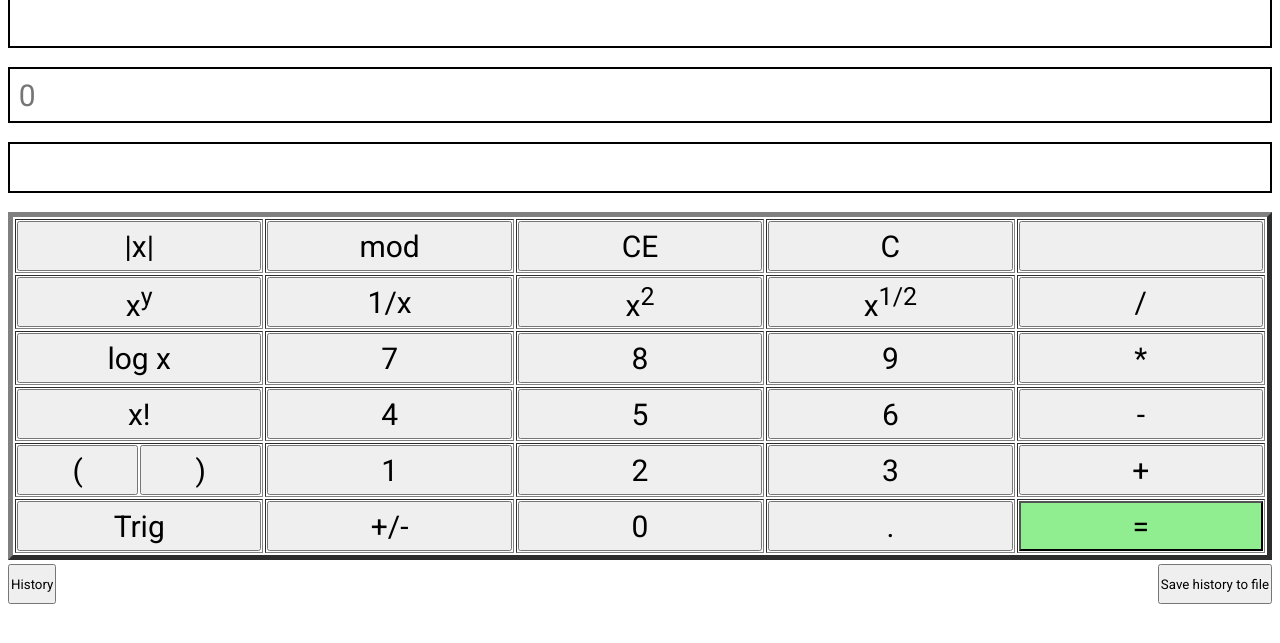
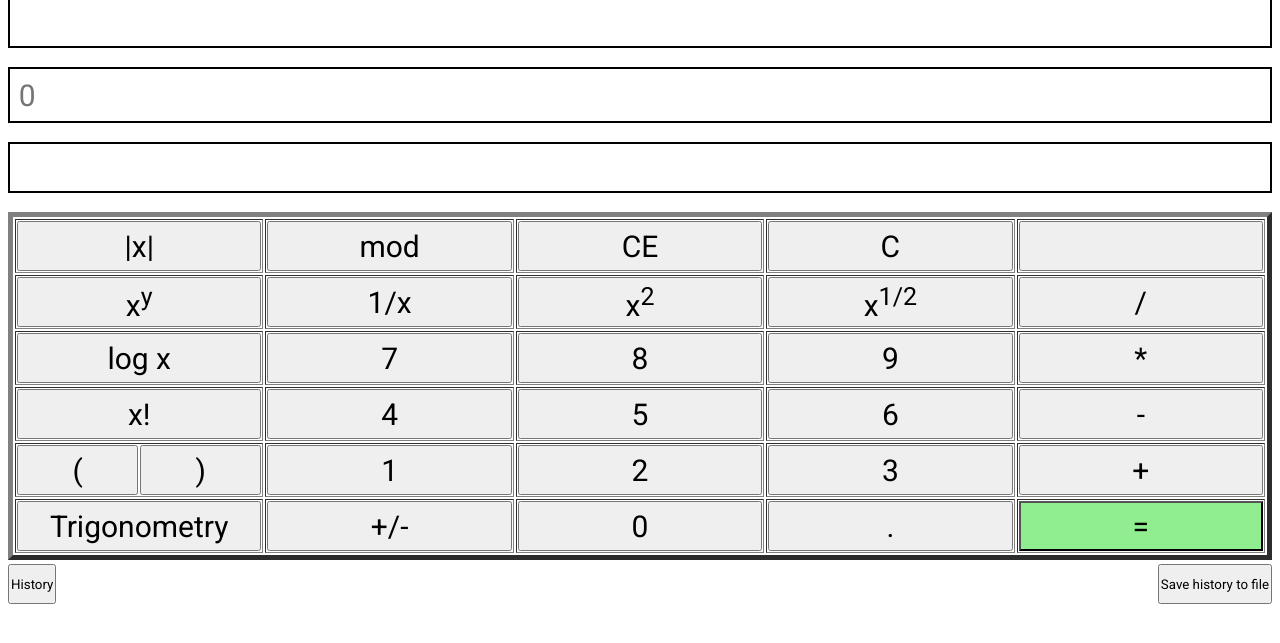
Before and after one commit to vsiddharth365/Calculator, a plain HTML site: page index.html in a window 1280 px wide. Shown: the part 57-700 px from the top of the page. Drawn offline with Linux system fonts and the light colour scheme.

Commit message:
Update index.html

```diff
--- a/index.html
+++ b/index.html
@@ -56,7 +56,7 @@
             <td><button onclick="add_exp('+')">+</button></td>
 		</tr>
 		<tr>
-			<td><button onclick="trigonometry()">Trig</button></td>
+			<td><button onclick="trigonometry()">Trigonometry</button></td>
 			<td><button onclick="sign()">+/-</button></td>
             <td><button onclick="add_exp('0')">0</button></td>
             <td><button onclick="add_exp('.')">.</button></td>
```
